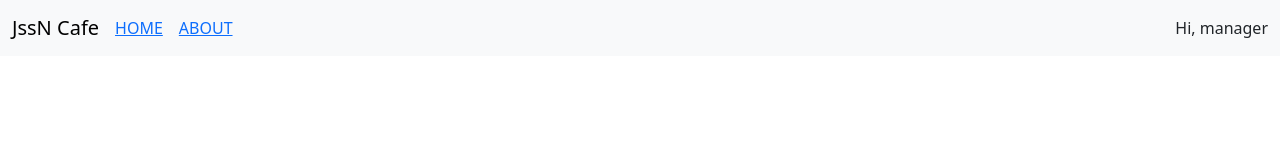
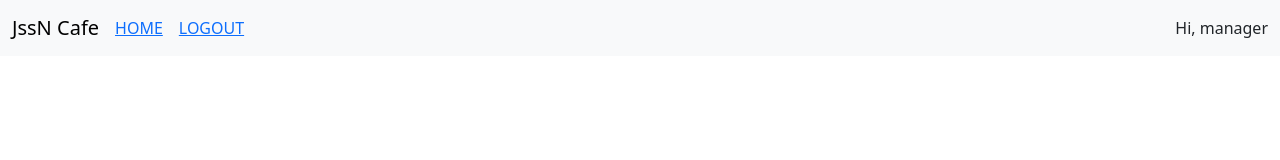
Before and after one commit to Opjasson/FE-Food-Ordering-App, a Vue app: page / in a window 1280 px wide. Shown: the top 160 px of the page. Built offline with nearby package versions, Linux system fonts and the light colour scheme.

Commit message:
LoginView : create new component file LoginView

```diff
--- a/src/App.vue
+++ b/src/App.vue
@@ -26,7 +26,7 @@ import { RouterLink, RouterView } from "vue-router";
                         </li>
 
                         <li class="nav-item">
-                            <RouterLink to="/about">ABOUT</RouterLink>
+                            <a href="#">LOGOUT</a>
                         </li>
                     </ul>
                     <li class="d-flex">
--- a/src/router/index.js
+++ b/src/router/index.js
@@ -1,5 +1,6 @@
 import { createRouter, createWebHistory } from 'vue-router'
 import HomeView from '../views/HomeView.vue'
+import LoginView from '@/views/LoginView.vue'
 
 const router = createRouter({
   history: createWebHistory(import.meta.env.BASE_URL),
@@ -9,6 +10,11 @@ const router = createRouter({
       name: 'home',
       component: HomeView,
     },
+    {
+      path: '/login',
+      name: 'login',
+      component: LoginView,
+    },
   ],
 })
 
--- a/src/views/HomeView.vue
+++ b/src/views/HomeView.vue
@@ -1,13 +1,7 @@
-<template lang="">
-  <div>
-
-  </div>
+<template>
+    <div></div>
 </template>
 <script>
-export default {
-
-}
+export default {};
 </script>
-<style lang="">
-
-</style>
+<style></style>
--- /dev/null
+++ b/src/views/LoginView.vue
@@ -0,0 +1,9 @@
+<template>
+  <div></div>
+</template>
+
+<script setup>
+
+</script>
+
+<style lang="scss" scoped></style>
```
